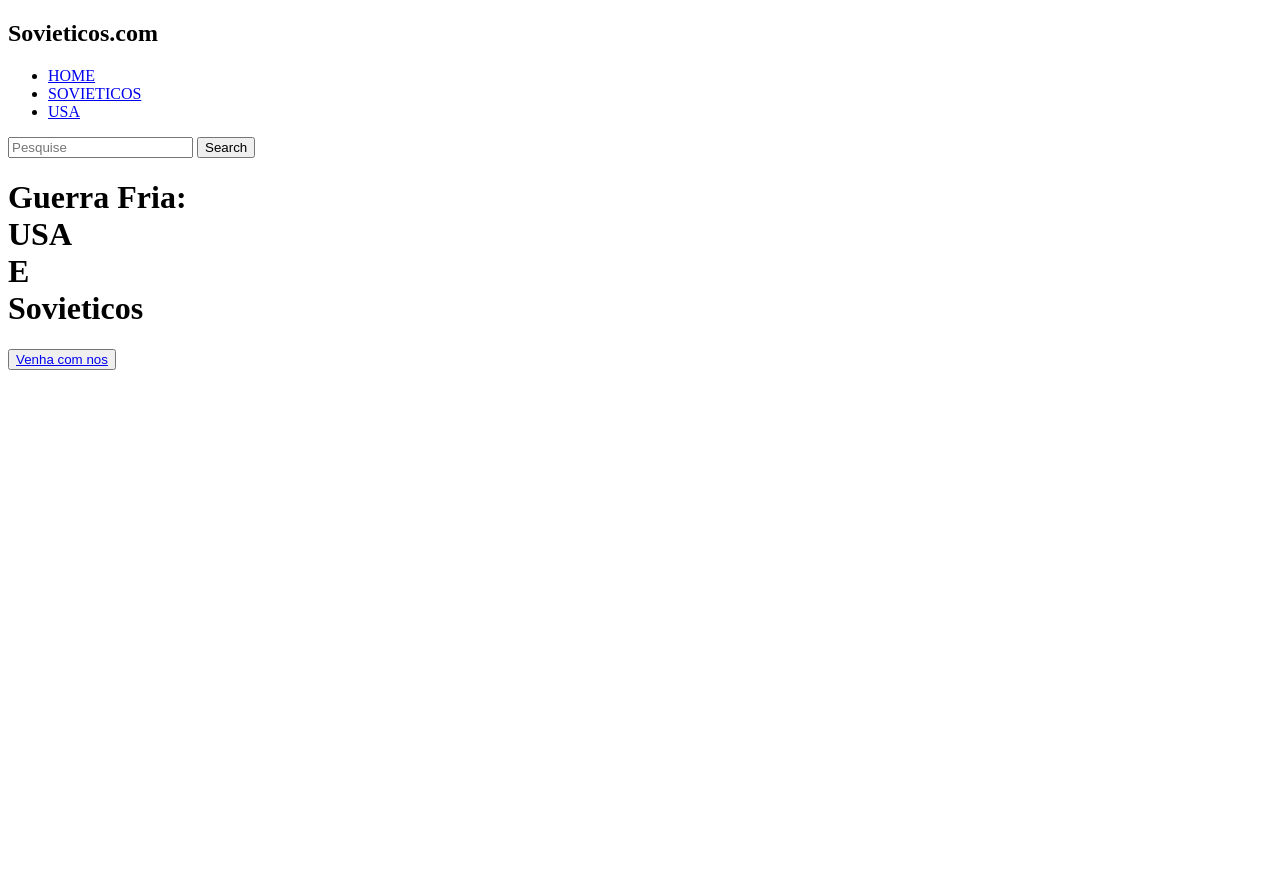
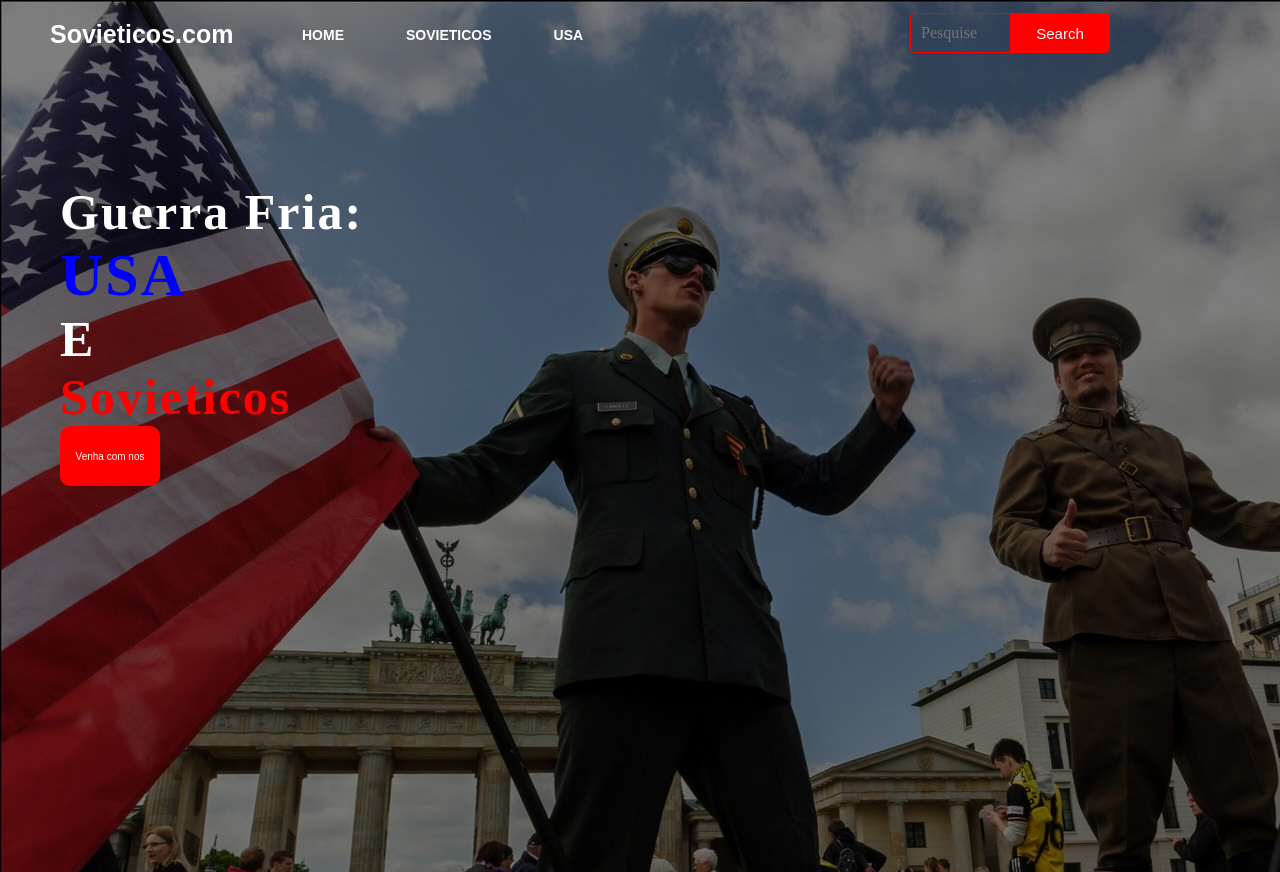
Before and after one commit to isabellalind/trabalho-guerra-fria, a plain HTML site: page introdução.html in a window 1280 px wide. Before the commit the page ends 800 px from the top, so only its background shows below. Drawn offline with Linux system fonts and the light colour scheme.

Commit message:
Add files via upload

```diff
--- a/introdução.html
+++ b/introdução.html
@@ -3,7 +3,7 @@
 <head>
     <meta charset="UTF-8">
     <meta name="viewport" content="width=device-width, initial-scale=1.0">
-    <link rel="stylesheet" href="style.css">
+    <link rel="stylesheet" href="csssss.css">
     <title>Sovieticos.com</title>
     <link rel="icon" href="comunismo.ico">
 </head>
```
